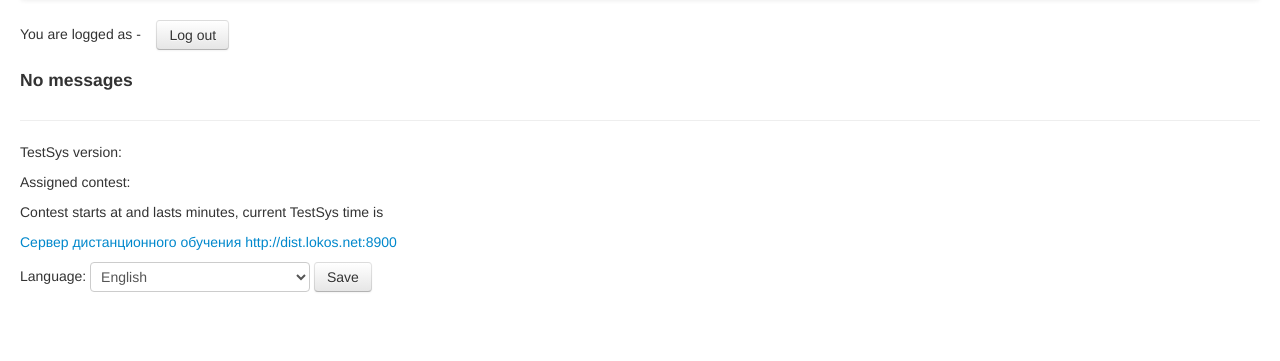
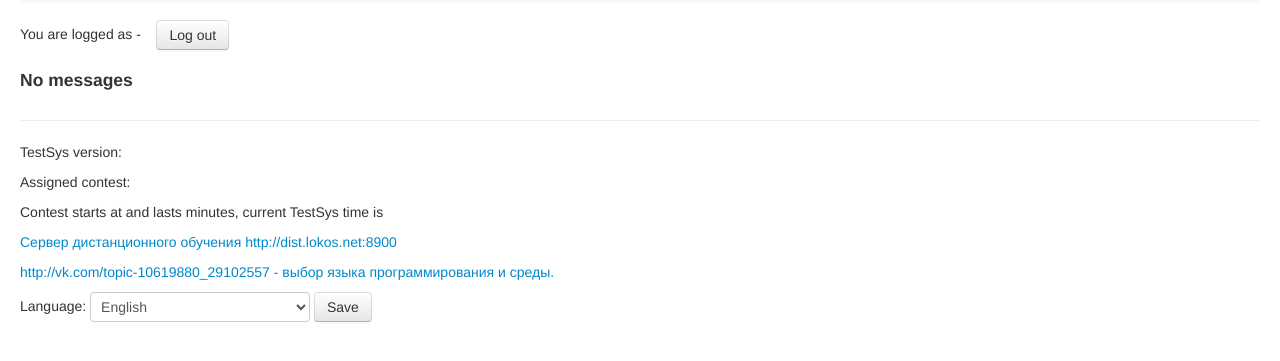
Before and after one commit to AVBelyy/TSWeb, a Flask app: template flask/tsweb/templates/main.html in a window 1280 px wide. Shown: the part 42-403 px from the top of the page. Run offline with Flask 2, Linux system fonts and the light colour scheme; the template is opened without the code that fills it, so the values that code supplies are empty; parts of the project's set-up code (start-up, migrations or seed data) failed here and were passed over; some libraries are stand-ins or nearby versions.

Commit message:
Ссылка на обсуждение языков программирования для областного тура ВКонтакте

```diff
--- a/flask/tsweb/templates/main.html
+++ b/flask/tsweb/templates/main.html
@@ -43,6 +43,7 @@
                 <p>{{ _('Assigned contest: <strong>%(contid)s %(contname)s</strong>', contid=contid, contname=contname) }}</p>
                 <p>{{ _('Contest starts at <strong>%(contest_start)s</strong> and lasts <strong>%(contest_duration)s</strong> minutes, current TestSys time is <strong>%(server_now)s</strong>', contest_start=contest_start, contest_duration=contest_duration, server_now=server_now) }}</p>
                 <p><a target="_blank" href="http://dist.lokos.net:8900/webct/public/home.pl">Сервер дистанционного обучения http://dist.lokos.net:8900</a></p>
+                <p><a target="_blank" href="http://vk.com/topic-10619880_29102557">http://vk.com/topic-10619880_29102557 - выбор языка программирования и среды.</a></p>
                 <form class="form-inline" action="{{ url_for('set_language') }}">
                     <label for="lang" class="control-label">{{ _('Language:') }}</label>
                     <select id="lang" name="lang">
```
